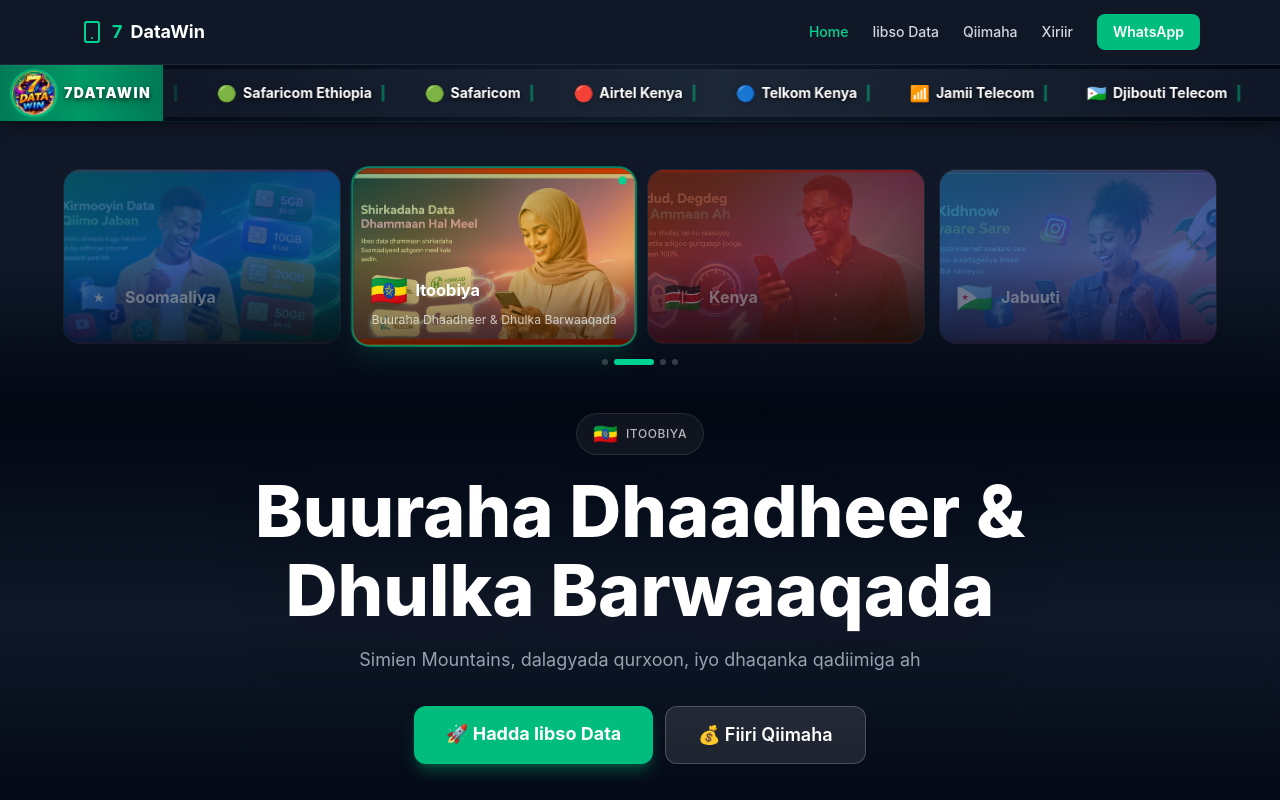
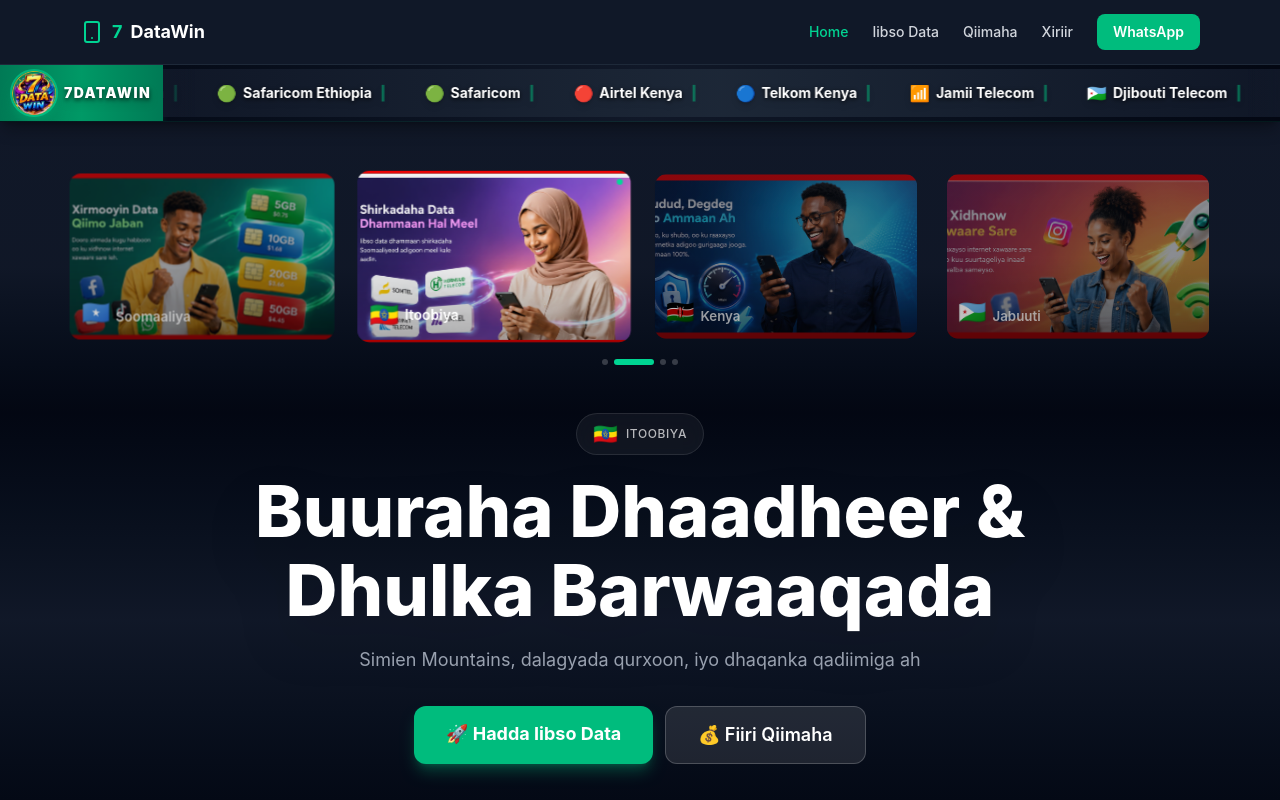
Before and after one commit to 7datawin-arch/7datawin, a React (Vite) app in the folder app/frontend/: page / in a window 1280 px wide. Shown: the top 800 px of the page. Built offline with nearby package versions, Linux system fonts and the light colour scheme.

Commit message:
Clean images: removed ring/shadow + soft animation

```diff
--- a/app/frontend/src/components/HeroBanner.jsx
+++ b/app/frontend/src/components/HeroBanner.jsx
@@ -174,44 +174,38 @@
                   <button
                     key={s.id}
                     onClick={() => setCurrent(i)}
-                    className={`relative group overflow-hidden rounded-2xl transition-all duration-1000 ease-in-out ${
+                    className={`relative group overflow-hidden rounded-xl transition-all duration-[4000ms] ease-in-out ${
                       isActive
-                        ? 'ring-2 ring-emerald-400/60 scale-[1.02] shadow-xl shadow-emerald-500/10'
-                        : 'ring-1 ring-white/10 hover:ring-white/20 opacity-60 hover:opacity-80'
+                        ? 'scale-100 brightness-110'
+                        : 'scale-95 brightness-75'
                     }`}
                     style={{ aspectRatio: '16/10' }}
                   >
-                    <div className={`absolute inset-0 bg-gradient-to-br ${s.gradient} transition-opacity duration-700`} />
                     <img
                       src={s.image}
                       alt={s.country}
-                      className={`absolute inset-0 w-full h-full object-cover transition-all duration-[3000ms] ${
-                        isActive ? 'opacity-60 scale-100' : 'opacity-30 scale-105'
+                      className={`absolute inset-0 w-full h-full object-cover transition-all duration-[4000ms] ${
+                        isActive ? 'opacity-100 scale-105' : 'opacity-70 scale-100'
                       }`}
                     />
-                    {/* Overlay */}
-                    <div className="absolute inset-0 bg-gradient-to-t from-black/60 via-transparent to-black/20" />
+                    {/* Simple overlay for readability */}
+                    <div className="absolute inset-0 bg-gradient-to-t from-black/30 via-transparent to-transparent" />
 
-                    {/* Content on image */}
-                    <div className="relative z-10 p-3 md:p-4 flex flex-col justify-end h-full">
-                      <div className={`flex items-center gap-2 transition-all duration-1000 ${
-                        isActive ? 'opacity-100 translate-y-0' : 'opacity-60 translate-y-2'
-                      }`}>
-                        <span className="text-2xl md:text-3xl drop-shadow-lg">{s.flag}</span>
-                        <span className="text-white font-bold text-sm md:text-base drop-shadow-lg">
+                    {/* Flag + Country */}
+                    <div className="relative z-10 p-2 md:p-3 flex flex-col justify-end h-full">
+                      <div className="flex items-center gap-1.5">
+                        <span className="text-xl md:text-2xl">{s.flag}</span>
+                        <span className={`text-white font-semibold text-xs md:text-sm transition-all duration-1000 ${
+                          isActive ? 'opacity-100 translate-y-0' : 'opacity-80 translate-y-1'
+                        }`}>
                           {s.country}
                         </span>
                       </div>
-                      <p className={`text-white/70 text-xs mt-1 transition-all duration-1000 delay-200 ${
-                        isActive ? 'opacity-100' : 'opacity-0'
-                      }`}>
-                        {s.title}
-                      </p>
                     </div>
 
-                    {/* Active indicator */}
+                    {/* Active indicator - clean dot */}
                     {isActive && (
-                      <div className="absolute top-2 right-2 w-2 h-2 bg-emerald-400 rounded-full animate-pulse shadow-lg shadow-emerald-400/50" />
+                      <div className="absolute top-2 right-2 w-1.5 h-1.5 bg-emerald-400 rounded-full animate-softPulse" />
                     )}
                   </button>
                 )
@@ -375,6 +369,19 @@
         }
         .animation-delay-200 { animation-delay: 0.2s; }
         .animation-delay-400 { animation-delay: 0.4s; }
+
+        @keyframes softPulse {
+          0%, 100% { opacity: 1; }
+          50% { opacity: 0.4; }
+        }
+        .animate-softPulse {
+          animation: softPulse 2s ease-in-out infinite;
+        }
+
+        @keyframes slowZoom {
+          0%, 100% { transform: scale(1); }
+          50% { transform: scale(1.03); }
+        }
       `}</style>
     </section>
   )
```
